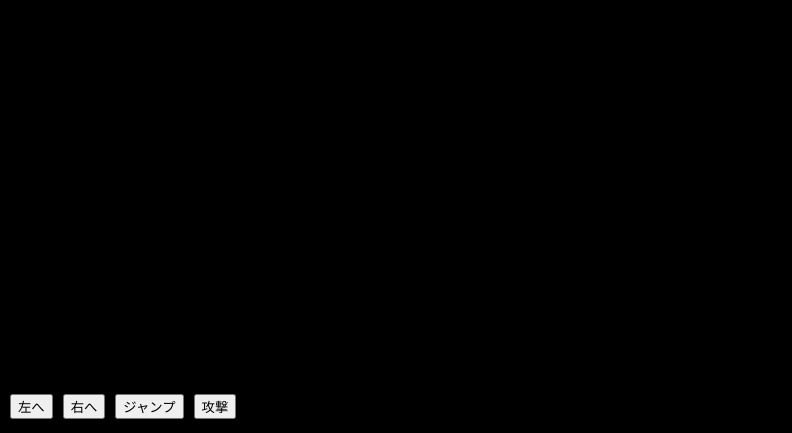
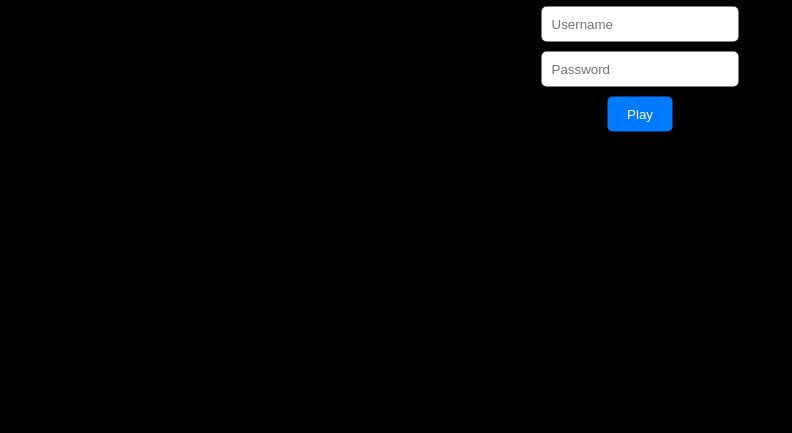
Before and after one commit to treigame/tpvpgame, a website: page index.html in a window 1280 px wide. Shown: the part 371-804 px from the top of the page, without its empty margins (0-792 px from the left). Drawn offline with Linux system fonts and the light colour scheme.

Commit message:
Add login screen with username and password

```diff
--- a/index.html
+++ b/index.html
@@ -3,25 +3,50 @@
 <head>
     <title>Multiplayer Game</title>
     <style>
-        /* 背景色を黒に変更 */
-        body { margin: 0; overflow: hidden; background-color: #000; }
-        #controls {
-            position: fixed;
-            bottom: 10px;
-            left: 10px;
-            display: flex;
-            gap: 10px;
+        body { margin: 0; overflow: hidden; background-color: #000; color: #fff; font-family: sans-serif; }
+        #login-container {
+            position: absolute;
+            top: 50%;
+            left: 50%;
+            transform: translate(-50%, -50%);
+            text-align: center;
+            padding: 20px;
+            background-color: rgba(0, 0, 0, 0.7);
+            border-radius: 10px;
+        }
+        #login-container h1 {
+            color: #fff;
+        }
+        #login-container input {
+            display: block;
+            margin: 10px auto;
+            padding: 10px;
+            border: none;
+            border-radius: 5px;
+        }
+        #login-container button {
+            padding: 10px 20px;
+            border: none;
+            background-color: #007bff;
+            color: #fff;
+            border-radius: 5px;
+            cursor: pointer;
+        }
+        #gameCanvas {
+            display: none; /* 最初は非表示 */
         }
     </style>
 </head>
 <body>
+    <div id="login-container">
+        <h1>Welcome!</h1>
+        <input type="text" id="username" placeholder="Username">
+        <input type="password" id="password" placeholder="Password">
+        <button id="play-button">Play</button>
+    </div>
+
     <canvas id="gameCanvas"></canvas>
-    <div id="controls">
-        <button id="move-left">左へ</button>
-        <button id="move-right">右へ</button>
-        <button id="move-up">ジャンプ</button>
-        <button id="attack">攻撃</button>
-    </div>
+
     <script src="script.js"></script>
 </body>
 </html>
--- a/script.js
+++ b/script.js
@@ -1,22 +1,52 @@
 const canvas = document.getElementById('gameCanvas');
 const ctx = canvas.getContext('2d');
 
-canvas.width = window.innerWidth;
-canvas.height = window.innerHeight;
+const loginContainer = document.getElementById('login-container');
+const playButton = document.getElementById('play-button');
+const usernameInput = document.getElementById('username');
+const passwordInput = document.getElementById('password');
 
-const ws = new WebSocket(`wss://${window.location.host}`);
+let ws = null;
 let players = {};
 let orbs = [];
 let myId = null;
 let lastMove = {};
 let lastSendTime = 0;
-const sendInterval = 20; // 通信間隔を短縮
+const sendInterval = 20;
 const PLAYER_SPEED = 5;
 const PLAYER_RADIUS = 15;
 
 let targetX = null;
 let targetY = null;
 
+// 「Play」ボタンのクリックイベント
+playButton.addEventListener('click', () => {
+    const username = usernameInput.value;
+    const password = passwordInput.value;
+
+    // 簡単なクライアント側認証
+    if (username.length > 0 && password.length > 0) {
+        // ログインフォームを非表示にし、キャンバスを表示
+        loginContainer.style.display = 'none';
+        canvas.style.display = 'block';
+
+        // WebSocket接続を開始
+        ws = new WebSocket(`wss://${window.location.host}`);
+
+        // ユーザー情報をサーバーに送信（まだサーバー側に処理はありません）
+        ws.addEventListener('open', () => {
+            ws.send(JSON.stringify({ type: 'login', username: username }));
+        });
+
+        setupWebSocketEvents();
+        gameLoop();
+    } else {
+        alert('Please enter a username and password.');
+    }
+});
+
+// WebSocketイベントリスナーをセットアップする関数
+function setupWebSocketEvents() {
     ws.onmessage = event => {
         const data = JSON.parse(event.data);
         if (data.type === 'init') {
@@ -54,14 +84,12 @@ ws.onmessage = event => {
             delete players[data.id];
         } else if (data.type === 'player_died') {
             if (players[data.id]) {
-            // プレイヤーを初期位置にリセット
                 players[data.id].x = 100;
                 players[data.id].y = 100;
                 players[data.id].body = [];
                 players[data.id].length = 10;
             }
         } else if (data.type === 'move') {
-        // 他のプレイヤーの動きを同期
             if (players[data.id] && data.id !== myId) {
                 players[data.id].x = data.x;
                 players[data.id].y = data.y;
@@ -72,6 +100,7 @@ ws.onmessage = event => {
             orbs = orbs.filter(orb => orb.id !== data.orbId);
         }
     };
+}
 
 document.addEventListener('mousedown', e => {
     targetX = e.clientX;
@@ -93,10 +122,10 @@ document.addEventListener('touchend', () => {
 function gameLoop() {
     ctx.clearRect(0, 0, canvas.width, canvas.height);
 
-    // 背景を黒に
     ctx.fillStyle = '#000';
     ctx.fillRect(0, 0, canvas.width, canvas.height);
 
+    if (ws && ws.readyState === WebSocket.OPEN) {
         // 球を描画
         orbs.forEach(orb => {
             ctx.beginPath();
@@ -109,7 +138,6 @@ function gameLoop() {
         for (let id in players) {
             const player = players[id];
 
-        // 自分のプレイヤーの移動ロジック
             if (id === myId && targetX !== null && targetY !== null) {
                 const dx = targetX - player.x;
                 const dy = targetY - player.y;
@@ -120,7 +148,6 @@ function gameLoop() {
                     player.x += Math.cos(angle) * PLAYER_SPEED;
                     player.y += Math.sin(angle) * PLAYER_SPEED;
 
-                // 自分の体をクライアント側で更新
                     player.body.push({ x: player.x, y: player.y });
                     while (player.body.length > player.length) {
                         player.body.shift();
@@ -143,7 +170,6 @@ function gameLoop() {
                 }
             }
 
-        // プレイヤーの体の描画
             if (player.body.length > 0) {
                 for (let i = 0; i < player.body.length; i++) {
                     const segment = player.body[i];
@@ -155,8 +181,10 @@ function gameLoop() {
                 }
             }
         }
+    }
 
     requestAnimationFrame(gameLoop);
 }
 
-gameLoop();
+// ページ読み込み時にゲームループを開始
+// gameLoop();
```
Lines whose indentation alone changed are shown as unchanged.
